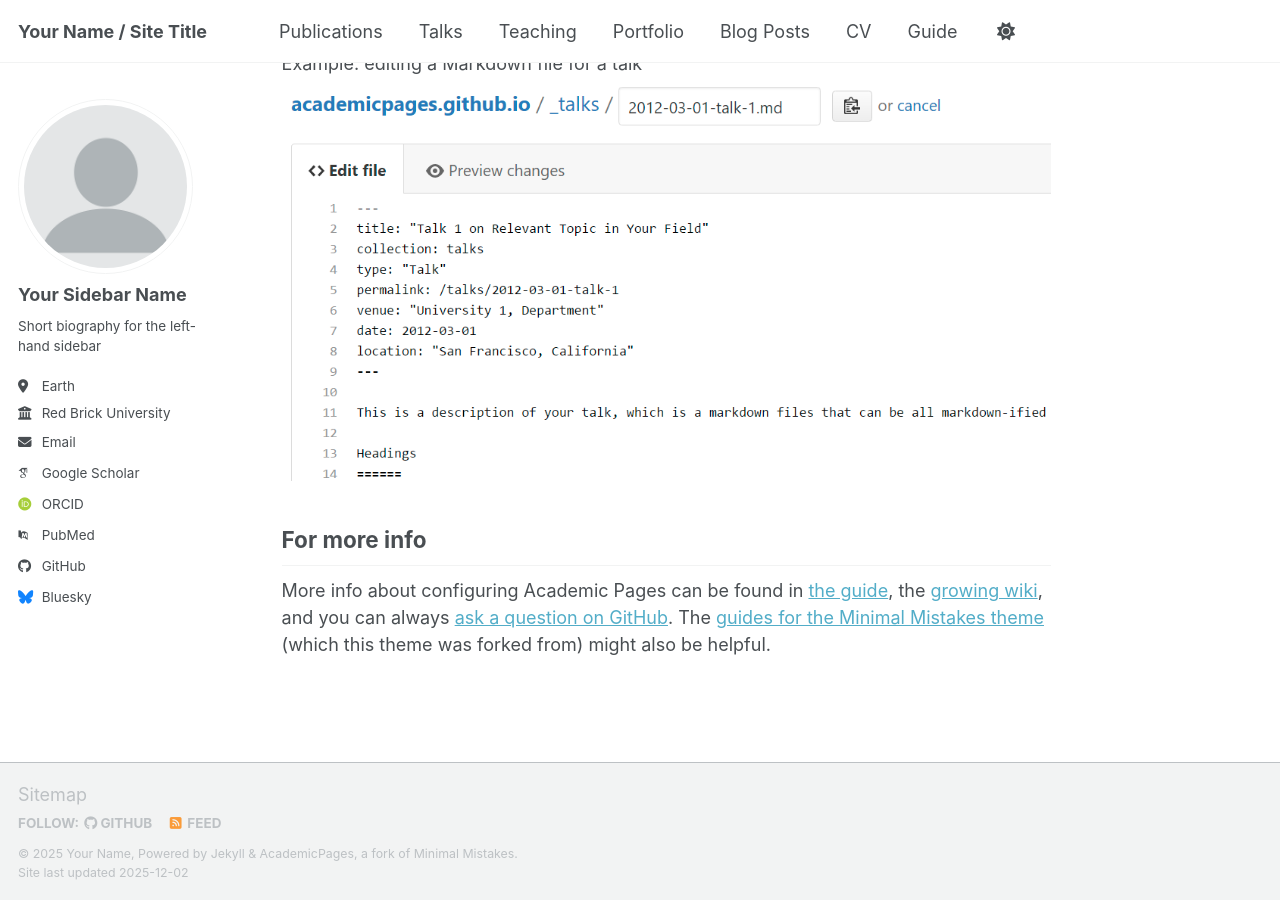
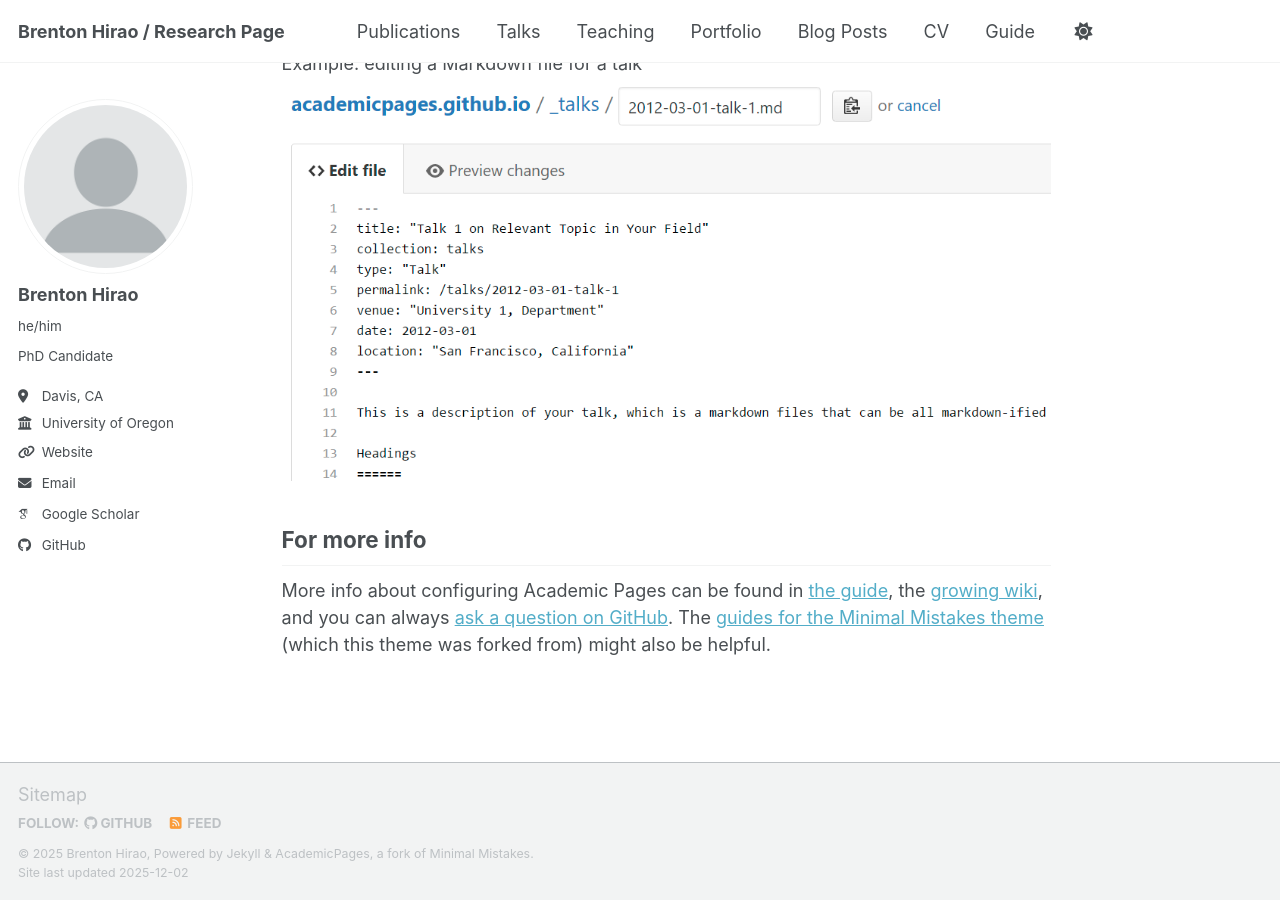
Before and after one commit to bhirao/Brenton-Hirao-research, a Jekyll site: the page built from _pages/about.md, in a window 1280 px wide and 900 px high, scrolled down 2718 px. Built offline with Jekyll 4.4.1, drawn with Linux system fonts in a browser that asks for light colours; some web fonts are replaced; a script bundle is joined from its source files by our own code; library files that are not in the unit come from our copies.

Commit message:
Update _config.yml

```diff
--- a/_config.yml
+++ b/_config.yml
@@ -9,10 +9,10 @@
 # Basic Site Settings
 locale                   : "en-US"
 site_theme               : "default" # Currently available options are "default", "air"
-title                    : "Your Name / Site Title"
+title                    : "Brenton Hirao / Research Page"
 title_separator          : "-"
-name                     : &name "Your Name"
-description              : &description "Your Name's academic portfolio"   # Update this with a general description of your site, this is the default if not overridden by a page
+name                     : &name "Brenton Hirao"
+description              : &description "Data-driven seismological research"   # Update this with a general description of your site, this is the default if not overridden by a page
 url                      : https://academicpages.github.io # The base hostname & protocol for your site e.g. "https://[your GitHub username].github.io",
                                                            # or if you already have some other page hosted on Github then use "https://[your GitHub username].github.io/[Your Repo Name]"
 baseurl                  : "" # the subpath of your site, e.g. "/blog"
@@ -24,24 +24,24 @@ repository               : "academicpages/academicpages.github.io"
 author:
   # Biographic information
   avatar           : "profile.png"
-  name             : "Your Sidebar Name"
-  pronouns         : # example: "she/her"
-  bio              : "Short biography for the left-hand sidebar"
-  location         : "Earth"
-  employer         : "Red Brick University"
-  uri              : # URL
-  email            : "none@example.org"
+  name             : "Brenton Hirao"
+  pronouns         : "he/him"
+  bio              : "PhD Candidate"
+  location         : "Davis, CA"
+  employer         : "University of Oregon"
+  uri              : "https://amtseismo.github.io/"
+  email            : "bhirao[at]uoregon.edu / bhirao[at]ucdavis.edu"
 
   # Academic websites
   academia         : # URL
   arxiv            : # URL - Update with the correct link to your profile
-  googlescholar    : "https://scholar.google.com/citations?user=PS_CX0AAAAAJ"
+  googlescholar    : "https://scholar.google.com/citations?user=ToqiT_EAAAAJ&hl=en"
   inspire-hep      : # URL
   impactstory      : # URL
-  orcid            : "https://orcid.org/yourorcidurl"
+  orcid            : # URL
   semantic         : # URL
   ssrn             : # URL
-  pubmed           : "https://www.ncbi.nlm.nih.gov/pubmed/?term=john+snow"
+  pubmed           : # URL
   researchgate     : # URL
   scopus           : # URL
   zotero           : # URL
@@ -51,13 +51,13 @@ author:
   bitbucket        : # Username - Update with your username on the site
   codepen          : # Username
   dribbble         : # Username
-  github           : "academicpages"
+  github           : "bhirao"
   kaggle           : # Username
   stackoverflow    : # User number or user number and name (i.e., use "1" or "1/jeff-atwood")
 
   # Social media
   artstation       : # Username
-  bluesky          : "bsky.app" # Replace this with you Bluesky username
+  bluesky          : # URL # Replace this with you Bluesky username
   facebook         : # Username
   flickr           : # Username
   foursquare       : # Username
```
